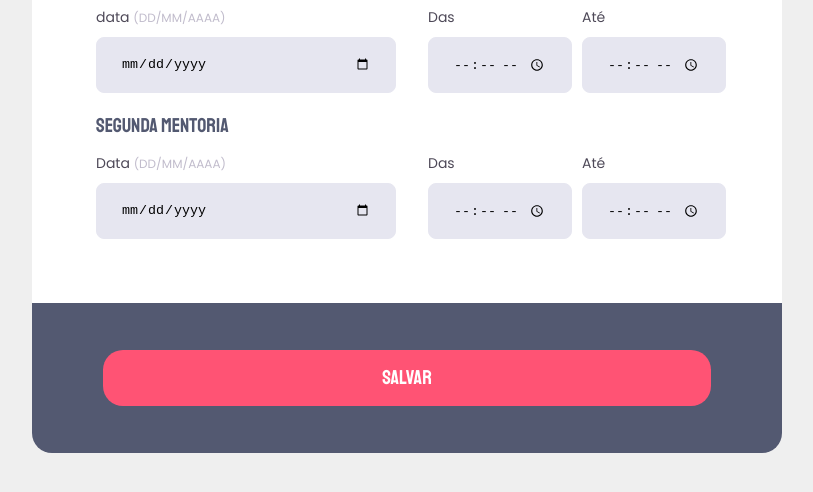
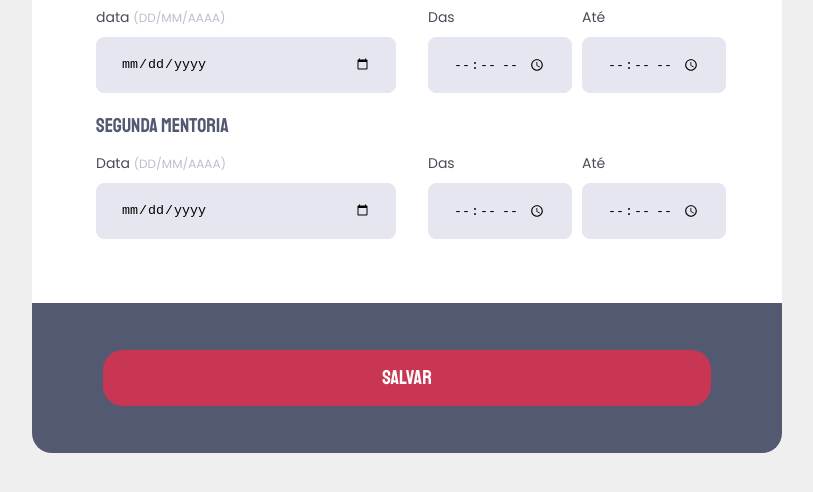
Before and after one commit to pedroduraes01/Criando-Formularios, a plain HTML site: page index.html in a window 1280 px wide. In both pictures the pointer is over the button "Salvar". Shown: the part 1156-1648 px from the top of the page, without its empty margins (233-1046 px from the left). Drawn offline with Linux system fonts and the light colour scheme.

Commit message:
Update style.css

```diff
--- a/style.css
+++ b/style.css
@@ -211,6 +211,11 @@ button {
   color: #FFFFFF;
 }
 
+button:hover {
+  background: #c93653;
+  transition: 300ms;
+}
+
 input:valid {
   border: 1px solid red;
 }
```
